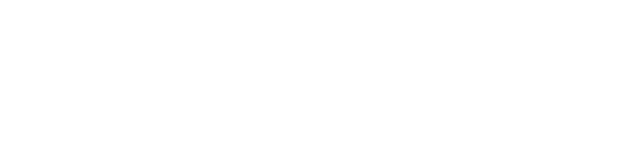
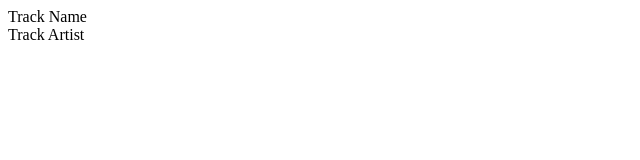
Before and after one commit to sndili/phase-1-project, a plain HTML site: page index.html in a window 1280 px wide. Shown: the whole page, without its empty margins (0-640 px from the left). Drawn offline with Linux system fonts and the light colour scheme.

Commit message:
add the wrapper,player and details for the music app

```diff
--- a/index.html
+++ b/index.html
@@ -10,6 +10,24 @@
     <link rel="stylesheet" href="https://cdnjs.cloudflare.com/ajax/libs/font-awesome/4.7.0/css/font-awesome.min.css">
 </head>
 <body>
+    <div class="player">
+        <div class="wrapper">
+            <div class="details">
+
+                <div class="track-art"></div>
+                <div class="track-name">Track Name</div>
+                <div class="track-artist">Track Artist</div>
+            </div>
+
+        </div>
+    </div>
+
+
+
+
+
+
+
     <script src="index.js"></script>
 
 </body>
```
